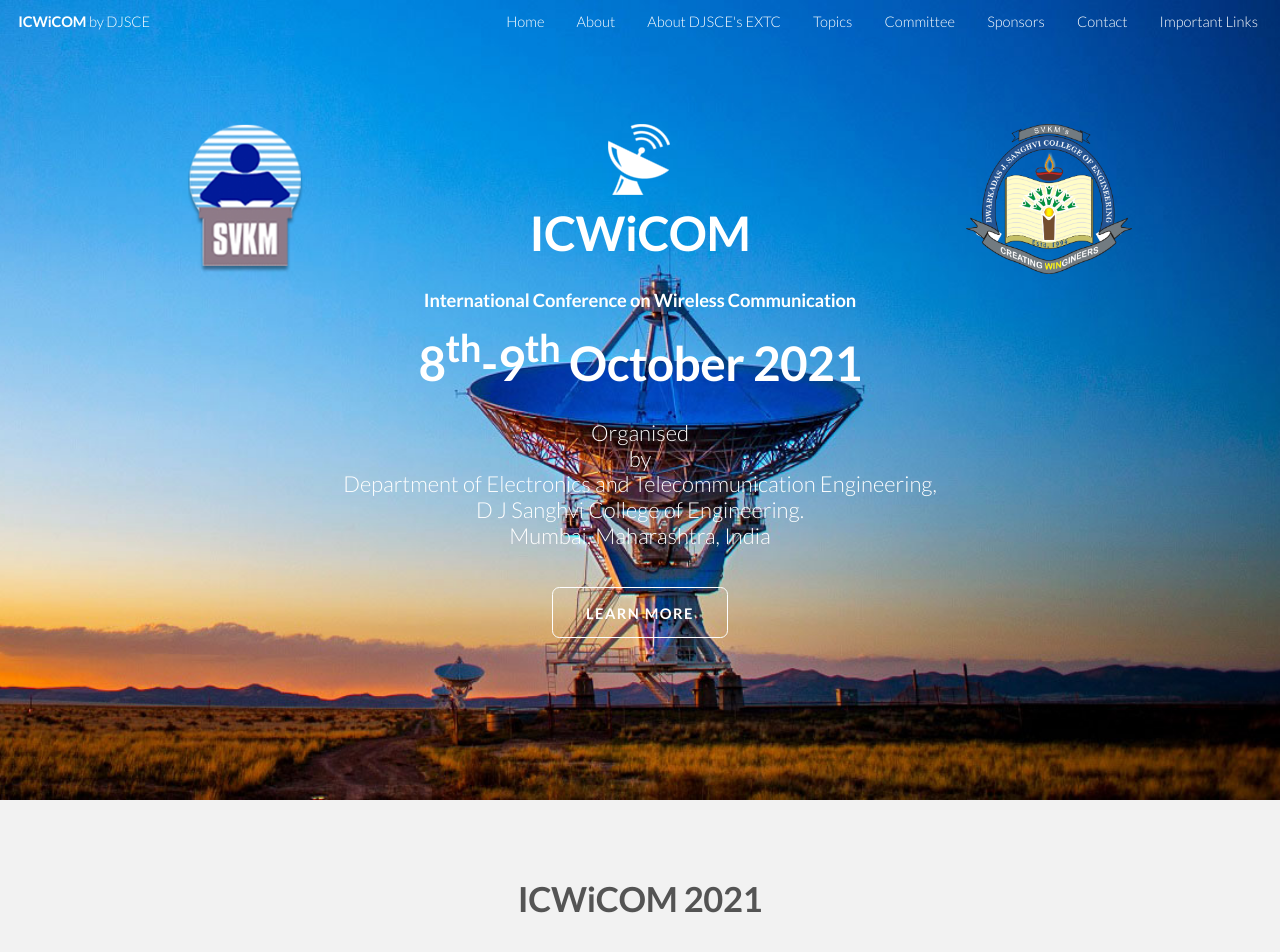
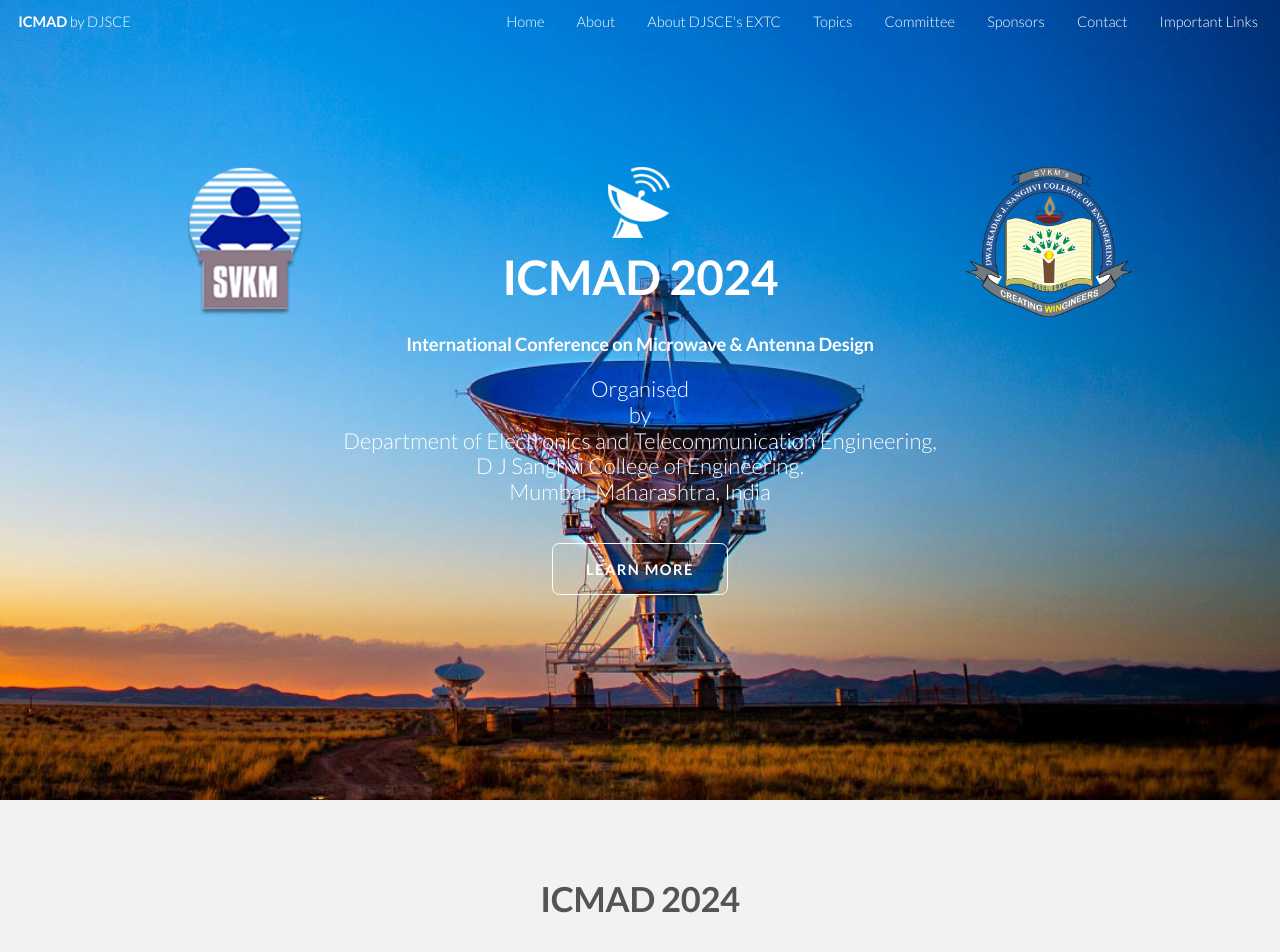
Before and after one commit to icwicom/website, a plain HTML site: page index.html in a window 1280 px wide. Shown: the top 952 px of the page. Drawn offline with Linux system fonts and the light colour scheme.

Commit message:
Changed name to ICMAD 2024

```diff
--- a/index.html
+++ b/index.html
@@ -23,7 +23,7 @@
          100% { opacity: 0; }
        }
 	</style>
-	<title>ICWiCOM</title>
+	<title>ICMAD 2024</title>
 	<meta name="description" content="International Conference On Wireless Communication (2019),organised by Electronics And Telecommunications department,DJ.Sangvi College of Engineering,Mumbai." /><meta name="keywords" content="icwicom,ICWICOM,djsceicwicom,djicwicom,International Conference On Wireless Communication,DJSCE,djsce,extc,international,conference,wireless,communication,2019,abhishek,balam,rocks" /><!--[if lte IE 8]><script src="css/ie/html5shiv.js"></script><![endif]--><script src="js/jquery.min.js"></script>
 	<style type="text/css">.style3.a:hover{color:white}
 	</style>
@@ -53,7 +53,7 @@
 <!-- Header -->
 
 <header class="alt skel-layers-fixed" id="header">
-<h1><a href="index.html">ICWiCOM <span>by DJSCE</span></a></h1>
+<h1><a href="index.html">ICMAD <span>by DJSCE</span></a></h1>
 
 <nav id="nav">
 <ul>
@@ -96,11 +96,11 @@
 <div class="2u hide"><img src="images/svkm.png" /></div>
 
 <div class="inner 8u 12u(2) 12$(3)"><img src="images/sat2.png" />
-<h2>ICWiCOM</h2>
+<h2>ICMAD 2024</h2>
 
-<h3>International Conference on Wireless Communication</h3>
+<h3>International Conference on Microwave & Antenna Design</h3>
 
-<h2 style="color:#fff;">8<sup>th</sup>-9<sup>th</sup> October 2021</h2>
+<!-- <h2 style="color:#fff;">8<sup>th</sup>-9<sup>th</sup> October 2021</h2> -->
 
 <p style="color:#fff;">Organised<br />
 by<br />
@@ -123,7 +123,7 @@
 
 <section class="wrapper style1" id="one" style="margin-top:0px;">
 <header class="major">
-<h2>ICWiCOM 2021</h2>
+<h2>ICMAD 2024</h2>
 </header>
 
 <div class="container">
```
